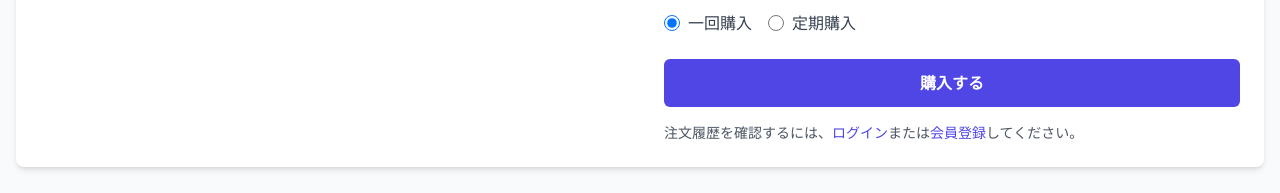
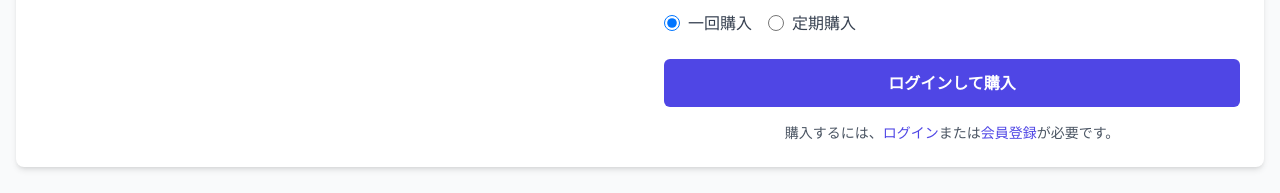
Before and after one commit to soma-sakai/akme, a Next.js app: page /products/1 in a window 1280 px wide. Shown: the part 685-878 px from the top of the page. Built offline with nearby package versions, Linux system fonts and the light colour scheme; no server answers; the database is empty.

Commit message:
Update login and product detail pages

```diff
--- a/src/app/login/page.tsx
+++ b/src/app/login/page.tsx
@@ -3,7 +3,7 @@
 import { useState, Suspense, useEffect } from 'react';
 import { useAuthContext } from '@/contexts/AuthContext';
 import Link from 'next/link';
-import { useSearchParams } from 'next/navigation';
+import { useSearchParams, useRouter } from 'next/navigation';
 import { getSupabaseStatusMessage, isSupabaseAvailable } from '@/lib/supabase';
 
 // SearchParamsを使用するコンポーネント
@@ -15,8 +15,10 @@ function LoginContent() {
   const [supabaseAvailable, setSupabaseAvailable] = useState(true);
 
   const { signIn } = useAuthContext();
+  const router = useRouter();
   const searchParams = useSearchParams();
   const registrationSuccess = searchParams.get('registration') === 'success';
+  const returnUrl = searchParams.get('returnUrl') || '/profile';
 
   // Supabaseの可用性をチェック
   useEffect(() => {
@@ -44,6 +46,10 @@ function LoginContent() {
 
       if (!result.success) {
         setError(result.error || 'ログインに失敗しました。');
+      } else {
+        // ログイン成功時、returnUrlにリダイレクト
+        console.log(`ログイン成功: ${returnUrl}にリダイレクト`);
+        router.push(returnUrl);
       }
     } catch (error) {
       setError('ログイン処理中にエラーが発生しました。');
@@ -63,6 +69,11 @@ function LoginContent() {
           {registrationSuccess && (
             <div className="mt-3 bg-green-50 border border-green-200 text-green-700 px-4 py-3 rounded">
               会員登録が完了しました。登録したメールアドレスとパスワードでログインしてください。
+            </div>
+          )}
+          {returnUrl && returnUrl !== '/profile' && (
+            <div className="mt-3 bg-blue-50 border border-blue-200 text-blue-700 px-4 py-3 rounded">
+              購入を続けるにはログインが必要です。
             </div>
           )}
           {error && (
@@ -110,7 +121,7 @@ function LoginContent() {
           <div className="flex items-center justify-between">
             <div className="text-sm">
               <Link
-                href="/register"
+                href={`/register${returnUrl && returnUrl !== '/profile' ? `?returnUrl=${encodeURIComponent(returnUrl)}` : ''}`}
                 className="font-medium text-primary hover:text-indigo-500"
               >
                 アカウントをお持ちでない方はこちら
--- a/src/app/products/[id]/page.tsx
+++ b/src/app/products/[id]/page.tsx
@@ -111,6 +111,14 @@ export default function ProductDetail() {
   const handleCheckout = async () => {
     if (!product) return;
 
+    // ログインしていなければログインページにリダイレクト
+    if (!user) {
+      // 現在のURLをクエリパラメータとして渡し、ログイン後にリダイレクトできるようにする
+      const returnUrl = encodeURIComponent(`/products/${id}`);
+      router.push(`/login?returnUrl=${returnUrl}`);
+      return;
+    }
+
     try {
       setIsLoading(true);
       setError('');
@@ -150,7 +158,7 @@ export default function ProductDetail() {
         productImage: imageUrl,
         price: selectedPrice,
         isSubscription: purchaseType === 'subscription' && product.isSubscription,
-        userId: user?.id || 'anonymous',
+        userId: user.id, // 匿名ユーザーIDは使用しない
       };
 
       console.log('APIリクエストデータ:', requestData);
@@ -356,27 +364,29 @@ export default function ProductDetail() {
                   ? '処理中...'
                   : product.stock <= 0
                   ? '在庫切れ'
-                  : '購入する'}
+                  : user
+                  ? '購入する'
+                  : 'ログインして購入'}
               </button>
 
               {/* サインインプロンプト */}
               {!user && (
-                <p className="mt-4 text-sm text-gray-600">
-                  注文履歴を確認するには、
+                <p className="mt-4 text-sm text-gray-600 text-center">
+                  購入するには、
                   <button
                     onClick={() => router.push('/login')}
-                    className="text-primary hover:underline"
+                    className="text-primary hover:underline font-medium"
                   >
                     ログイン
                   </button>
                   または
                   <button
                     onClick={() => router.push('/register')}
-                    className="text-primary hover:underline"
+                    className="text-primary hover:underline font-medium"
                   >
                     会員登録
                   </button>
-                  してください。
+                  が必要です。
                 </p>
               )}
             </div>
```
